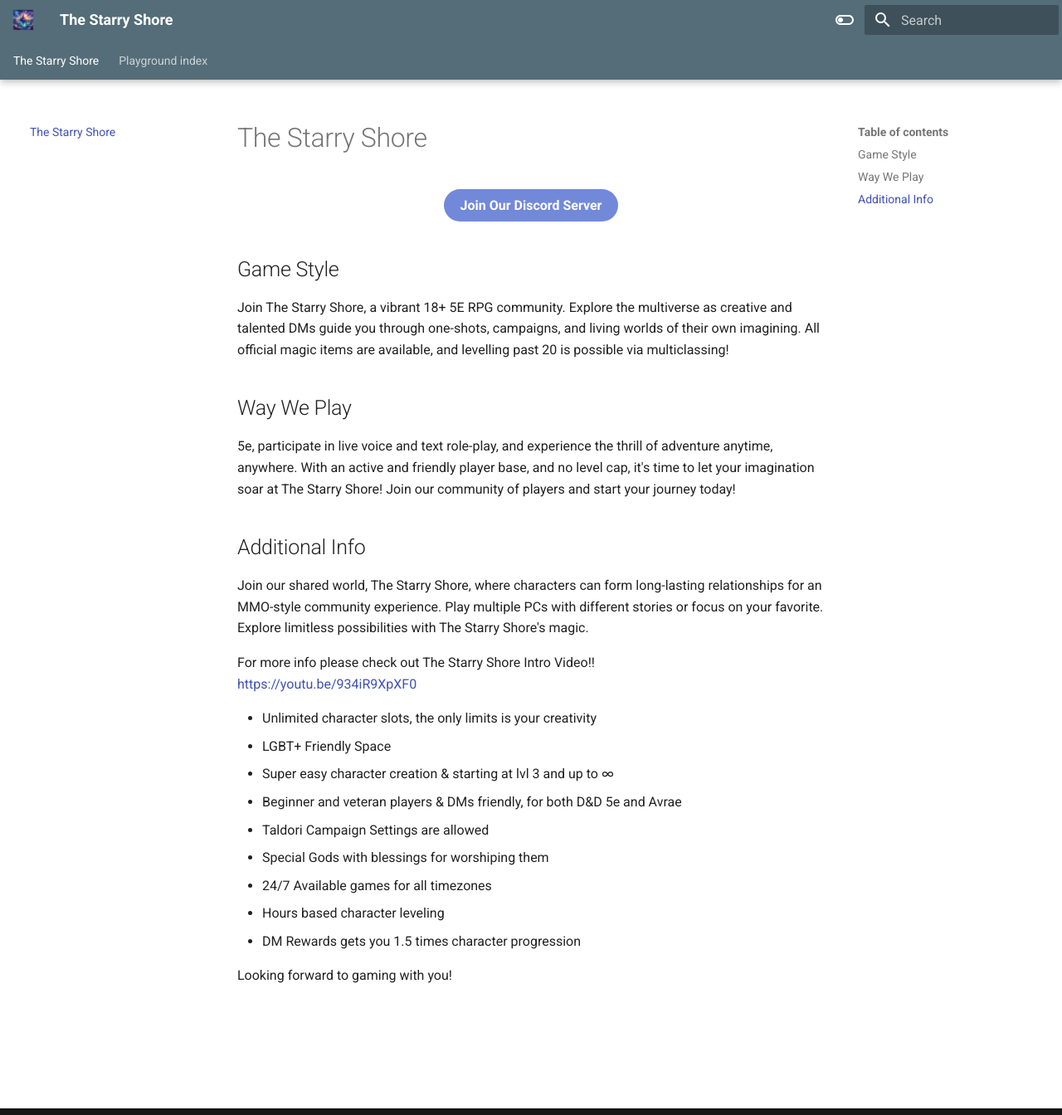
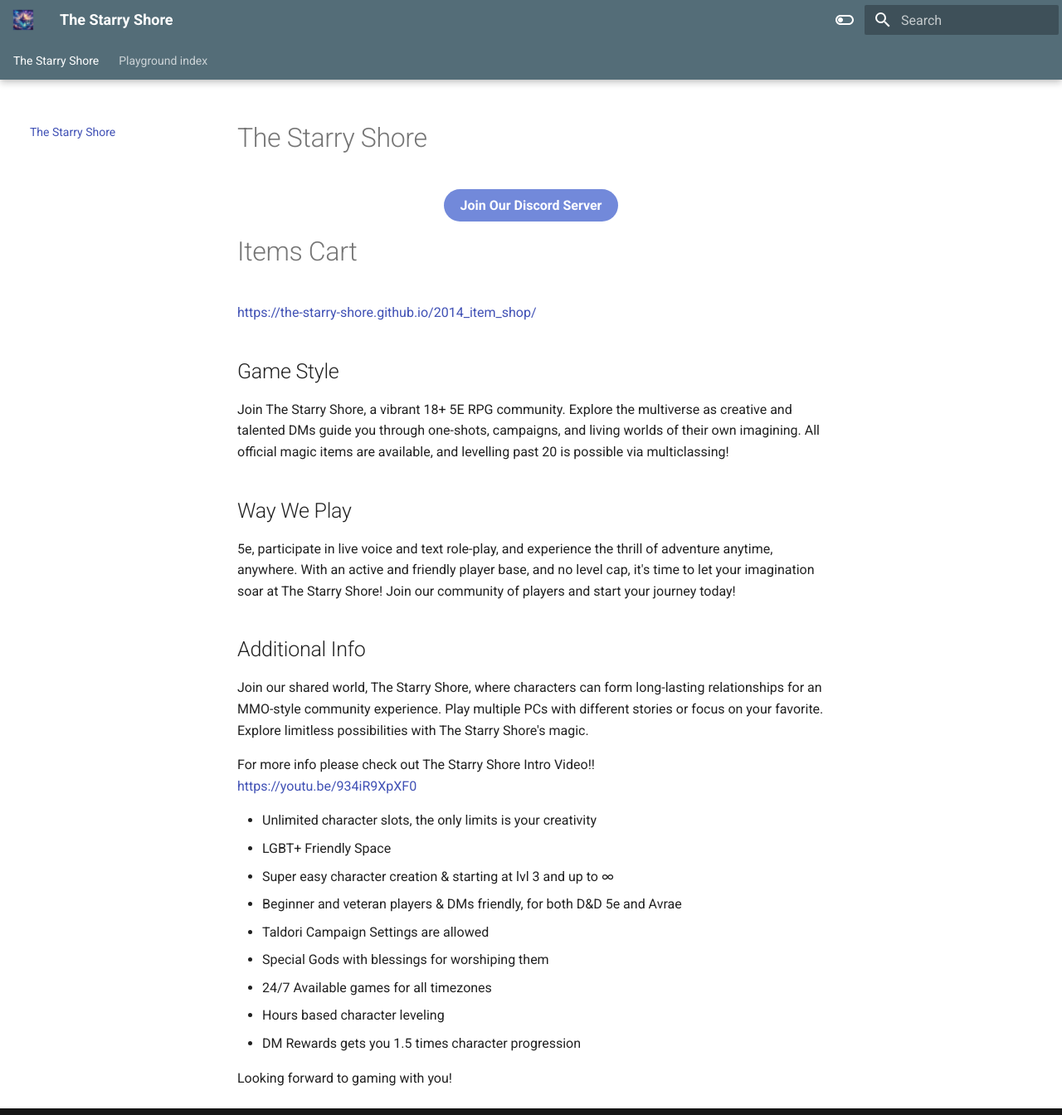
Before and after one commit to The-Starry-Shore/the-starry-shore.github.io, an MkDocs documentation site: the page built from docs/index.md, in a window 1280 px wide and 1344 px high. Shown: the whole window at 83% size. Built offline with MkDocs 1.6.1 and Material for MkDocs 9.7.7, drawn with Linux system fonts in a browser that asks for light colours.

Commit message:
Vault Push: ciel / 2025-06-28 04:35:10 - 1 M docs/index.md

```diff
--- a/docs/index.md
+++ b/docs/index.md
@@ -7,6 +7,8 @@
         </button>
     </a>
 </p>
+# Items Cart
+https://the-starry-shore.github.io/2014_item_shop/
 ## Game Style
 Join The Starry Shore, a vibrant 18+ 5E RPG community. Explore the multiverse as creative and talented DMs guide you through one-shots, campaigns, and living worlds of their own imagining. All official magic items are available, and levelling past 20 is possible via multiclassing!
 ## Way We Play
```
